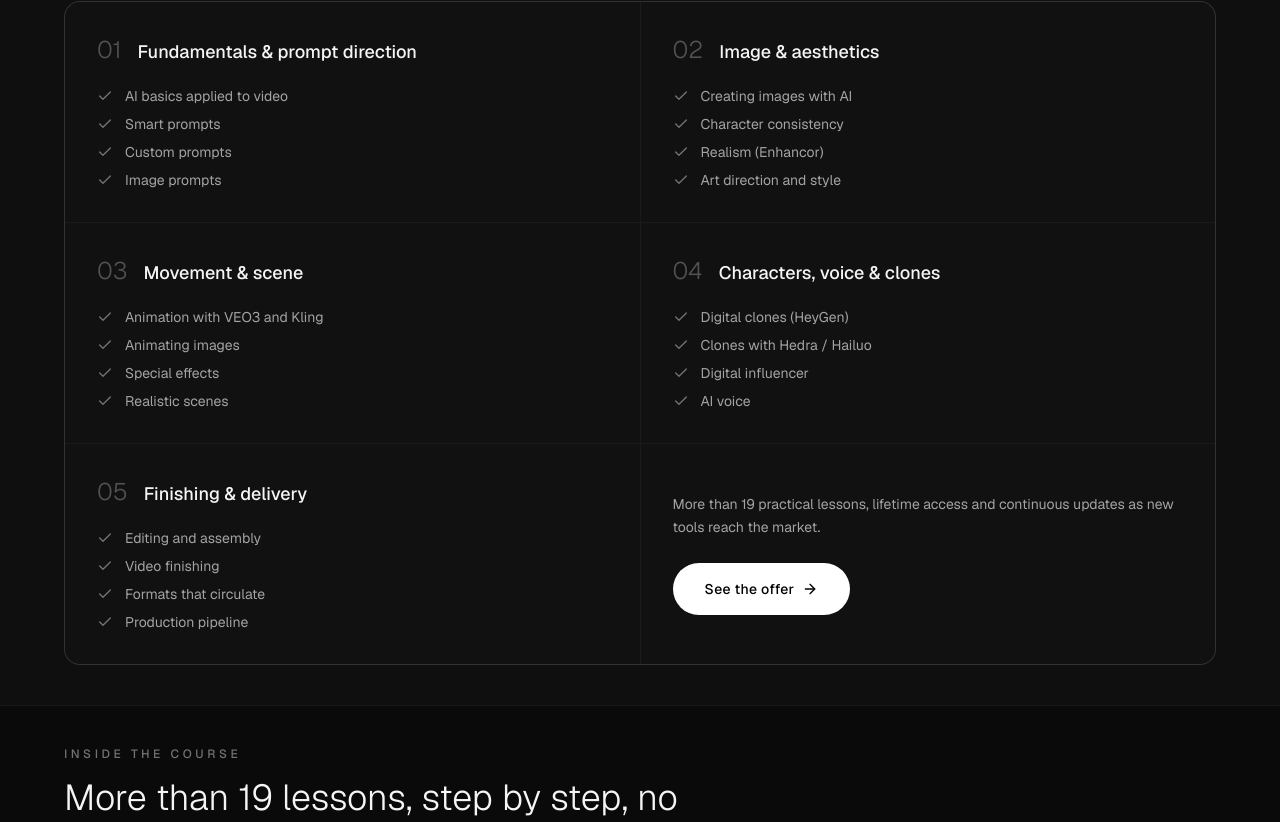
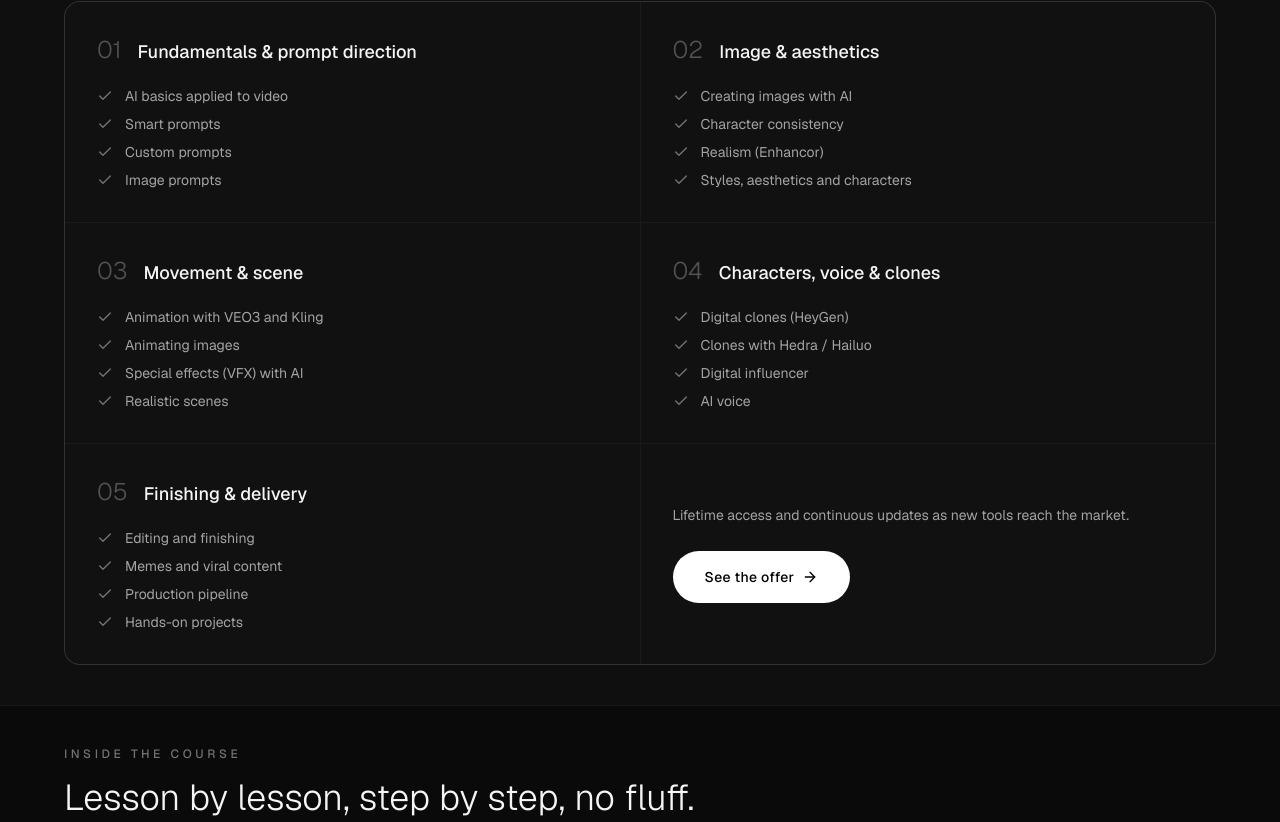
Before and after one commit to lucianomathias1982/lucianomathias-site, a Next.js app: page /en/cursos/filmes-com-ia in a window 1280 px wide. Shown: the part 4148-4970 px from the top of the page. Built offline with nearby package versions, Linux system fonts and the light colour scheme.

Commit message:
EN: curriculo alinhado aos titulos da Hotmart

```diff
--- a/app/en/cursos/filmes-com-ia/page.tsx
+++ b/app/en/cursos/filmes-com-ia/page.tsx
@@ -71,12 +71,12 @@ const CURRICULUM = [
   {
     n: "02",
     title: "Image & aesthetics",
-    items: ["Creating images with AI", "Character consistency", "Realism (Enhancor)", "Art direction and style"],
+    items: ["Creating images with AI", "Character consistency", "Realism (Enhancor)", "Styles, aesthetics and characters"],
   },
   {
     n: "03",
     title: "Movement & scene",
-    items: ["Animation with VEO3 and Kling", "Animating images", "Special effects", "Realistic scenes"],
+    items: ["Animation with VEO3 and Kling", "Animating images", "Special effects (VFX) with AI", "Realistic scenes"],
   },
   {
     n: "04",
@@ -86,7 +86,7 @@ const CURRICULUM = [
   {
     n: "05",
     title: "Finishing & delivery",
-    items: ["Editing and assembly", "Video finishing", "Formats that circulate", "Production pipeline"],
+    items: ["Editing and finishing", "Memes and viral content", "Production pipeline", "Hands-on projects"],
   },
 ]
 
@@ -335,8 +335,7 @@ export default function Page() {
             ))}
             <div className="flex flex-col justify-center bg-neutral-950/60 p-8">
               <p className="text-sm leading-relaxed text-neutral-400">
-                More than 19 practical lessons, lifetime access and continuous updates as new tools
-                reach the market.
+                Lifetime access and continuous updates as new tools reach the market.
               </p>
               <div className="mt-6">
                 <CTA>See the offer</CTA>
@@ -352,7 +351,7 @@ export default function Page() {
           <div className="mb-8 max-w-2xl">
             <p className="text-xs font-medium uppercase tracking-[0.3em] text-neutral-500">Inside the course</p>
             <h2 className="mt-4 font-serif text-3xl font-light leading-tight sm:text-4xl">
-              More than 19 lessons, step by step, no fluff.
+              Lesson by lesson, step by step, no fluff.
             </h2>
           </div>
         </div>
```
